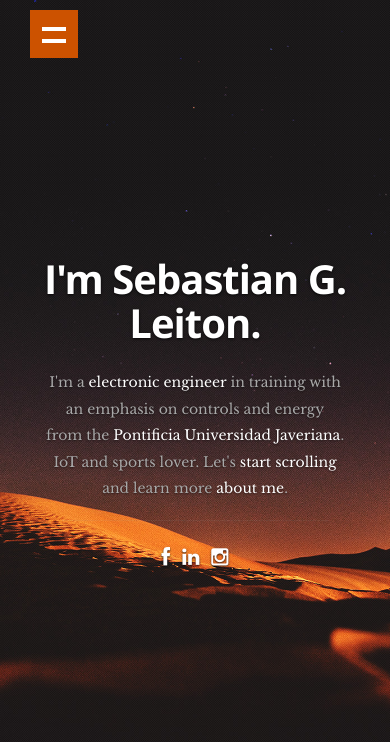
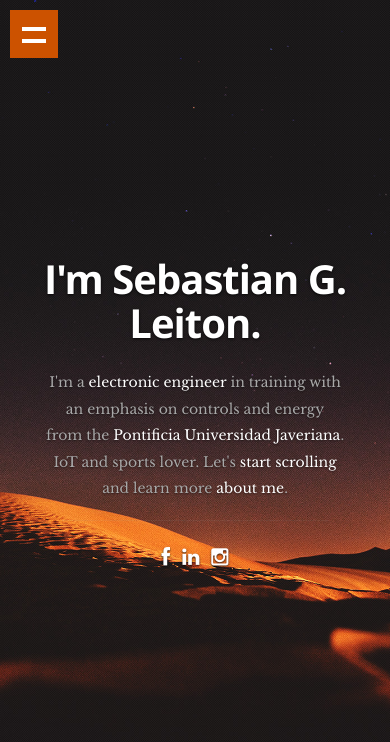
Before and after one commit to sleiton9/Portfolio, a React (Create React App) app: page / in a window 390 px wide. Shown: the top 742 px of the page. Built offline with nearby package versions, Linux system fonts and the light colour scheme.

Commit message:
corrigido vista en moviles

```diff
--- a/public/css/media-queries.css
+++ b/public/css/media-queries.css
@@ -128,7 +128,7 @@
     color: transparent;
 
     top: 10px;
-    left: 30px;
+    left: 10px;
   }
 
   #nav-wrap > a:before,
```
